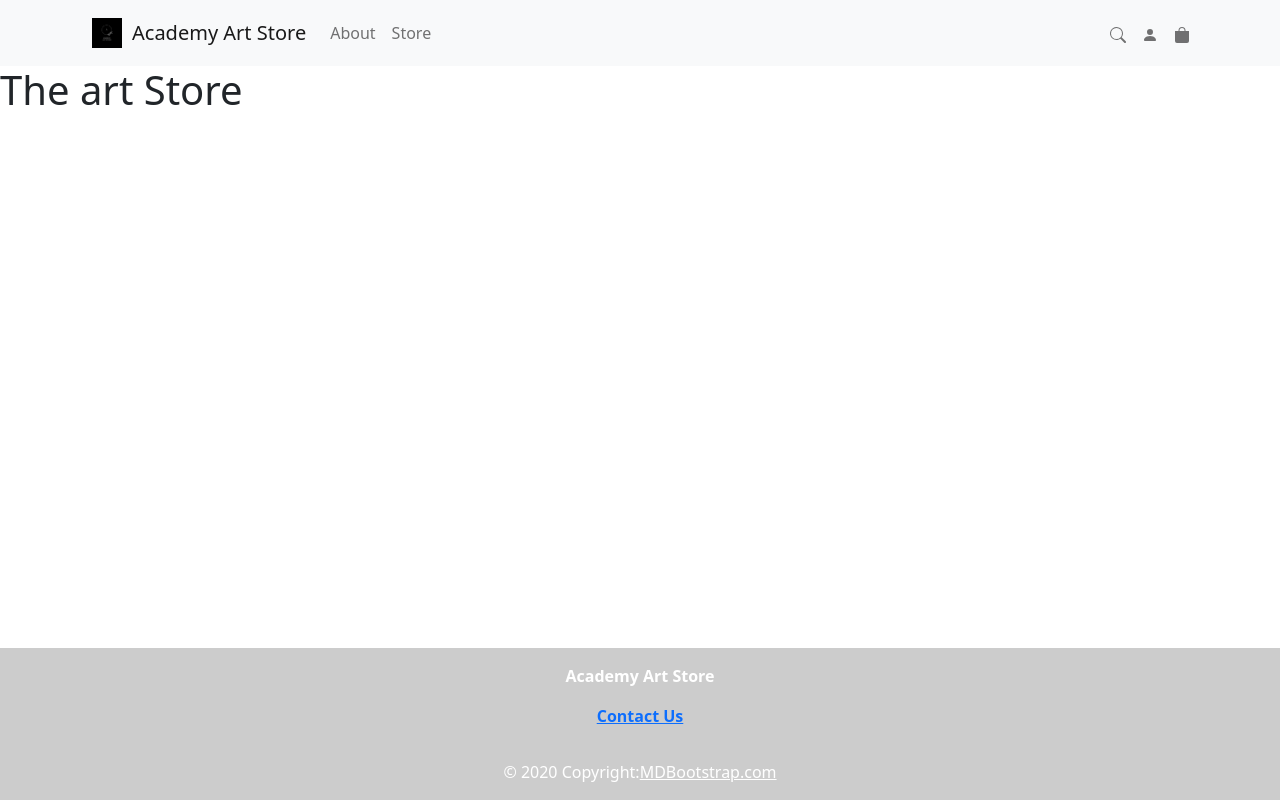
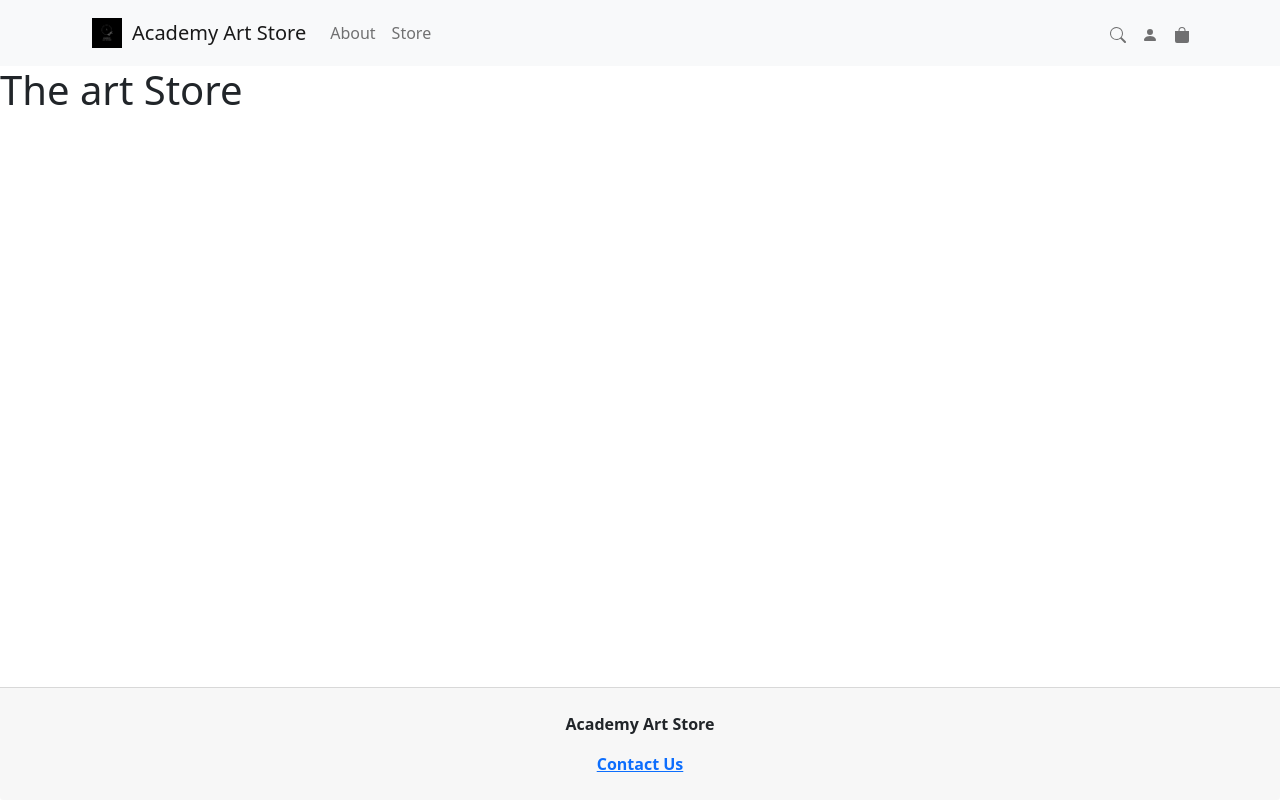
Before and after one commit to Academy-Developers-NORAM/art-store-front-end, a React (Create React App) app: page /store in a window 1280 px wide. Built offline with nearby package versions, Linux system fonts and the light colour scheme.

Commit message:
JW/BA - Altering footer code to better resemble react-bootstrap

```diff
--- a/src/components/Footer.js
+++ b/src/components/Footer.js
@@ -1,18 +1,15 @@
+import {Card} from 'react-bootstrap'
 
 function Footer() {
     return (
-        <footer className="text-center text-white fixed-bottom" style={{background:"light"}}>
+        <Card.Footer className="text-center fixed-bottom" style={{background:"light"}}>
 
-            <div className="text-center p-3" style={{background: "rgba(0, 0, 0, 0.2)"}}>
+            <div className="text-center p-3">
                 <p><strong>Academy Art Store</strong></p>
                 <a href=" " ><strong>Contact Us</strong> </a>
             </div>
 
-            <div className="text-center p-3" style={{background: "rgba(0, 0, 0, 0.2)"}}>
-                © 2020 Copyright:
-                <a  className="text-white" href="https://mdbootstrap.com/">MDBootstrap.com</a>
-            </div>
-        </footer>
+        </Card.Footer>
     );
   }
 
```
